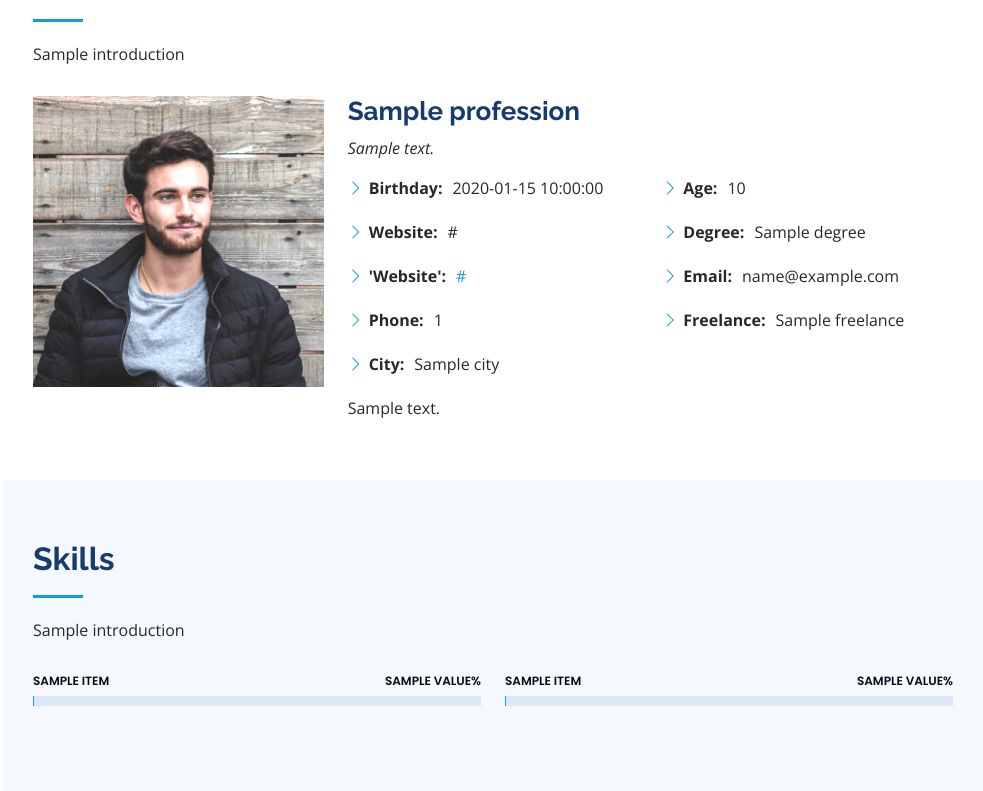
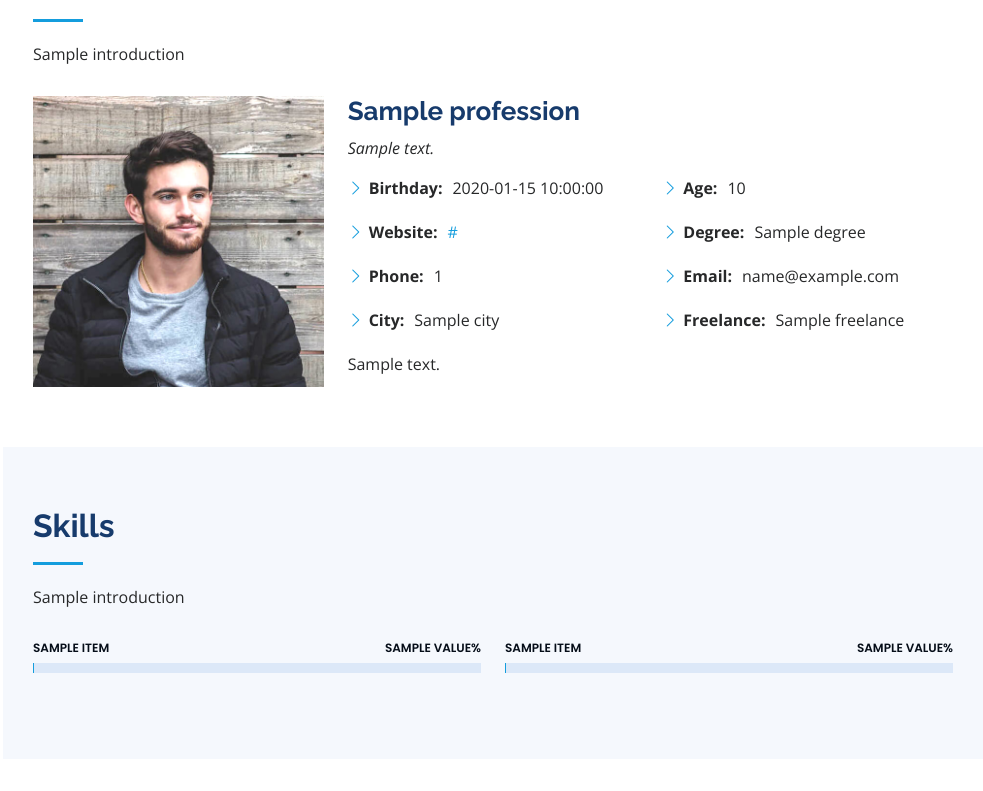
Before and after one commit to fourofclubs001/Portfolio, a Flask app: template templates/index.html in a window 1280 px wide. Shown: the part 896-1687 px from the top of the page, without its empty margins (297-1280 px from the left). Run offline with Flask 3, Linux system fonts and the light colour scheme; the template is opened without the code that fills it: most values are stand-ins (such as "Sample title", 1, 10 or a date in 2020); grey boxes marked "Sample" are stand-in pictures; some libraries are stand-ins or nearby versions.

Commit message:
fix website info

```diff
--- a/templates/about.html
+++ b/templates/about.html
@@ -28,9 +28,8 @@
           <div class="col-lg-6">
             <ul>
               {{ render_item('Birthday', info['birthday']) }}
-              {{ render_item('Website', info['website']) }}
               <li>
-                <i class="bi bi-chevron-right"></i> <strong>'Website':</strong>
+                <i class="bi bi-chevron-right"></i> <strong>Website:</strong>
                                                     <a href = "{{info['website']}}">{{info['website']}}</a>
               </li>
               {{ render_item('Phone', info['phone_number']) }}
```
